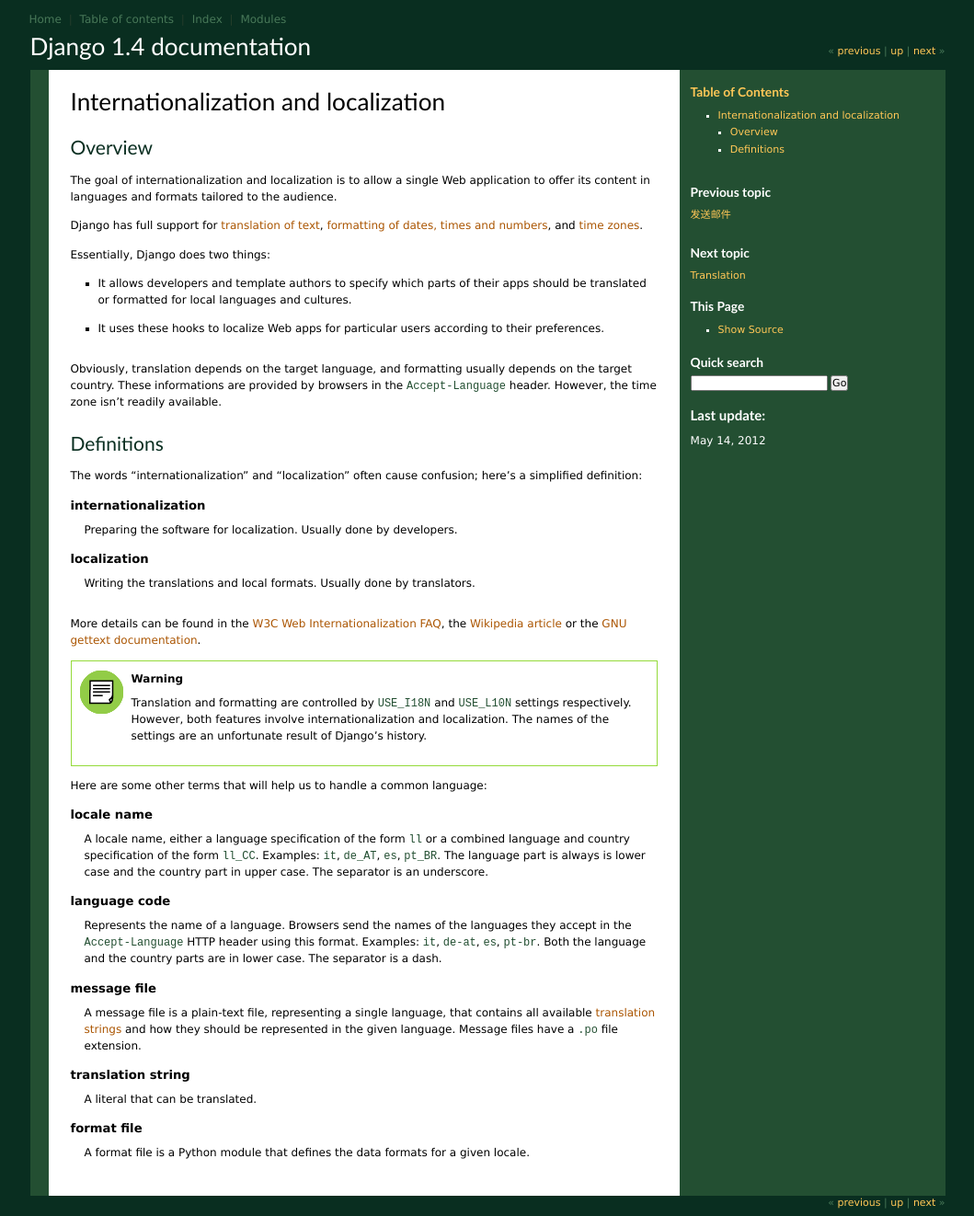
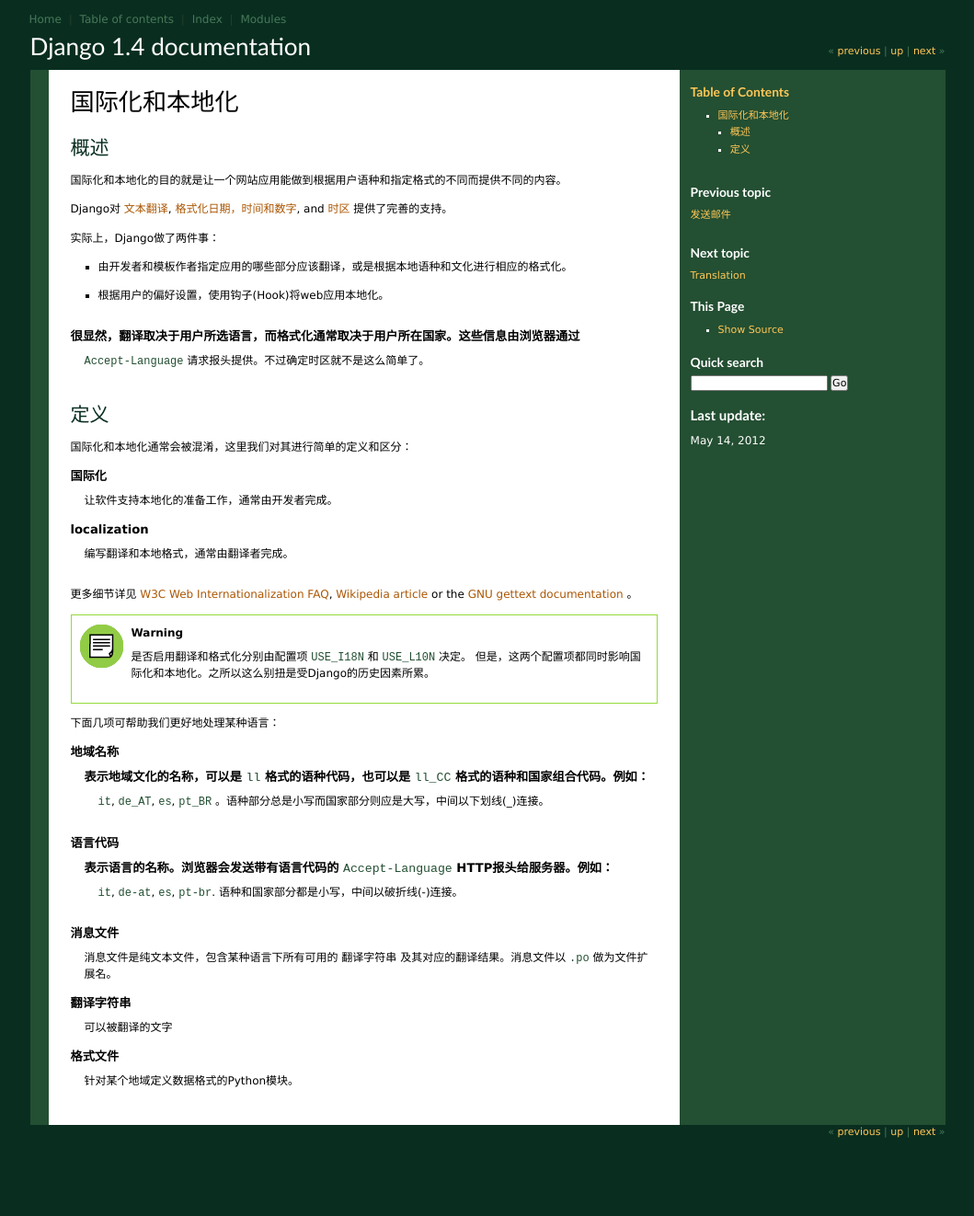
Before and after one commit to wrongwaycn/Django-Chinese-Docs, a Sphinx documentation site: the page built from docs/topics/i18n/index.txt, in a window 1280 px wide. Shown: the whole page at 92% size, without its empty margins (110-1169 px from the left). Built offline with Sphinx 7.4.7, drawn with Linux system fonts in a browser that asks for light colours; cross-references to code outside the pages are shown as plain code; after the commit the page ends 1244 px from its top, so only the background shows below that.

Commit message:
翻译了i18n的index.txt,内容很少

```diff
--- a/docs/topics/i18n/index.txt
+++ b/docs/topics/i18n/index.txt
@@ -1,6 +1,6 @@
-=====================================
-Internationalization and localization
-=====================================
+==============
+国际化和本地化
+==============
 
 .. toctree::
    :hidden:
@@ -10,43 +10,37 @@ Internationalization and localization
    formatting
    timezones
 
-Overview
-========
+概述
+====
 
-The goal of internationalization and localization is to allow a single Web
-application to offer its content in languages and formats tailored to the
-audience.
+国际化和本地化的目的就是让一个网站应用能做到根据用户语种和指定格式的不同而提供不同的内容。
 
-Django has full support for :doc:`translation of text
-</topics/i18n/translation>`, :doc:`formatting of dates, times and numbers
-</topics/i18n/formatting>`, and :doc:`time zones </topics/i18n/timezones>`.
+Django对 :doc:`文本翻译
+</topics/i18n/translation>`, :doc:`格式化日期，时间和数字
+</topics/i18n/formatting>`, and :doc:`时区 </topics/i18n/timezones>` 提供了完善的支持。
 
-Essentially, Django does two things:
+实际上，Django做了两件事：
 
-* It allows developers and template authors to specify which parts of their apps
-  should be translated or formatted for local languages and cultures.
-* It uses these hooks to localize Web apps for particular users according to
-  their preferences.
+* 由开发者和模板作者指定应用的哪些部分应该翻译，或是根据本地语种和文化进行相应的格式化。
+* 根据用户的偏好设置，使用钩子(Hook)将web应用本地化。
 
-Obviously, translation depends on the target language, and formatting usually
-depends on the target country. These informations are provided by browsers in
-the ``Accept-Language`` header. However, the time zone isn't readily available.
+很显然，翻译取决于用户所选语言，而格式化通常取决于用户所在国家。这些信息由浏览器通过
+ ``Accept-Language`` 请求报头提供。不过确定时区就不是这么简单了。
 
-Definitions
-===========
+定义
+====
 
-The words "internationalization" and "localization" often cause confusion;
-here's a simplified definition:
+国际化和本地化通常会被混淆，这里我们对其进行简单的定义和区分：
 
 .. glossary::
 
-    internationalization
-      Preparing the software for localization. Usually done by developers.
+    国际化
+      让软件支持本地化的准备工作，通常由开发者完成。
 
     localization
-      Writing the translations and local formats. Usually done by translators.
+      编写翻译和本地格式，通常由翻译者完成。
 
-More details can be found in the `W3C Web Internationalization FAQ`_, the `Wikipedia article`_ or the `GNU gettext documentation`_.
+更多细节详见 `W3C Web Internationalization FAQ`_,  `Wikipedia article`_ or the `GNU gettext documentation`_ 。
 
 .. _W3C Web Internationalization FAQ: http://www.w3.org/International/questions/qa-i18n
 .. _GNU gettext documentation: http://www.gnu.org/software/gettext/manual/gettext.html#Concepts
@@ -54,37 +48,27 @@ More details can be found in the `W3C Web Internationalization FAQ`_, the `Wikip
 
 .. warning::
 
-    Translation and formatting are controlled by :setting:`USE_I18N` and
-    :setting:`USE_L10N` settings respectively. However, both features involve
-    internationalization and localization. The names of the settings are an
-    unfortunate result of Django's history.
+    是否启用翻译和格式化分别由配置项 :setting:`USE_I18N` 和 :setting:`USE_L10N` 决定。
+    但是，这两个配置项都同时影响国际化和本地化。之所以这么别扭是受Django的历史因素所累。
 
-Here are some other terms that will help us to handle a common language:
+下面几项可帮助我们更好地处理某种语言：
 
 .. glossary::
 
-    locale name
-      A locale name, either a language specification of the form ``ll`` or a
-      combined language and country specification of the form ``ll_CC``.
-      Examples: ``it``, ``de_AT``, ``es``, ``pt_BR``. The language part is
-      always is lower case and the country part in upper case. The separator
-      is an underscore.
+    地域名称
+      表示地域文化的名称，可以是 ``ll`` 格式的语种代码，也可以是 ``ll_CC`` 格式的语种和国家组合代码。例如：
+       ``it``, ``de_AT``, ``es``, ``pt_BR`` 。语种部分总是小写而国家部分则应是大写，中间以下划线(_)连接。
 
-    language code
-      Represents the name of a language. Browsers send the names of the
-      languages they accept in the ``Accept-Language`` HTTP header using this
-      format. Examples: ``it``, ``de-at``, ``es``, ``pt-br``. Both the language
-      and the country parts are in lower case. The separator is a dash.
+    语言代码
+      表示语言的名称。浏览器会发送带有语言代码的 ``Accept-Language`` HTTP报头给服务器。例如：
+       ``it``, ``de-at``, ``es``, ``pt-br``. 语种和国家部分都是小写，中间以破折线(-)连接。
 
-    message file
-      A message file is a plain-text file, representing a single language,
-      that contains all available :term:`translation strings
-      <translation string>` and how they should be represented in the given
-      language. Message files have a ``.po`` file extension.
+    消息文件
+      消息文件是纯文本文件，包含某种语言下所有可用的 :term:`翻译字符串
+      <translation string>` 及其对应的翻译结果。消息文件以 ``.po`` 做为文件扩展名。
 
-    translation string
-      A literal that can be translated.
+    翻译字符串
+      可以被翻译的文字
 
-    format file
-      A format file is a Python module that defines the data formats for a given
-      locale.
+    格式文件
+      针对某个地域定义数据格式的Python模块。
```
